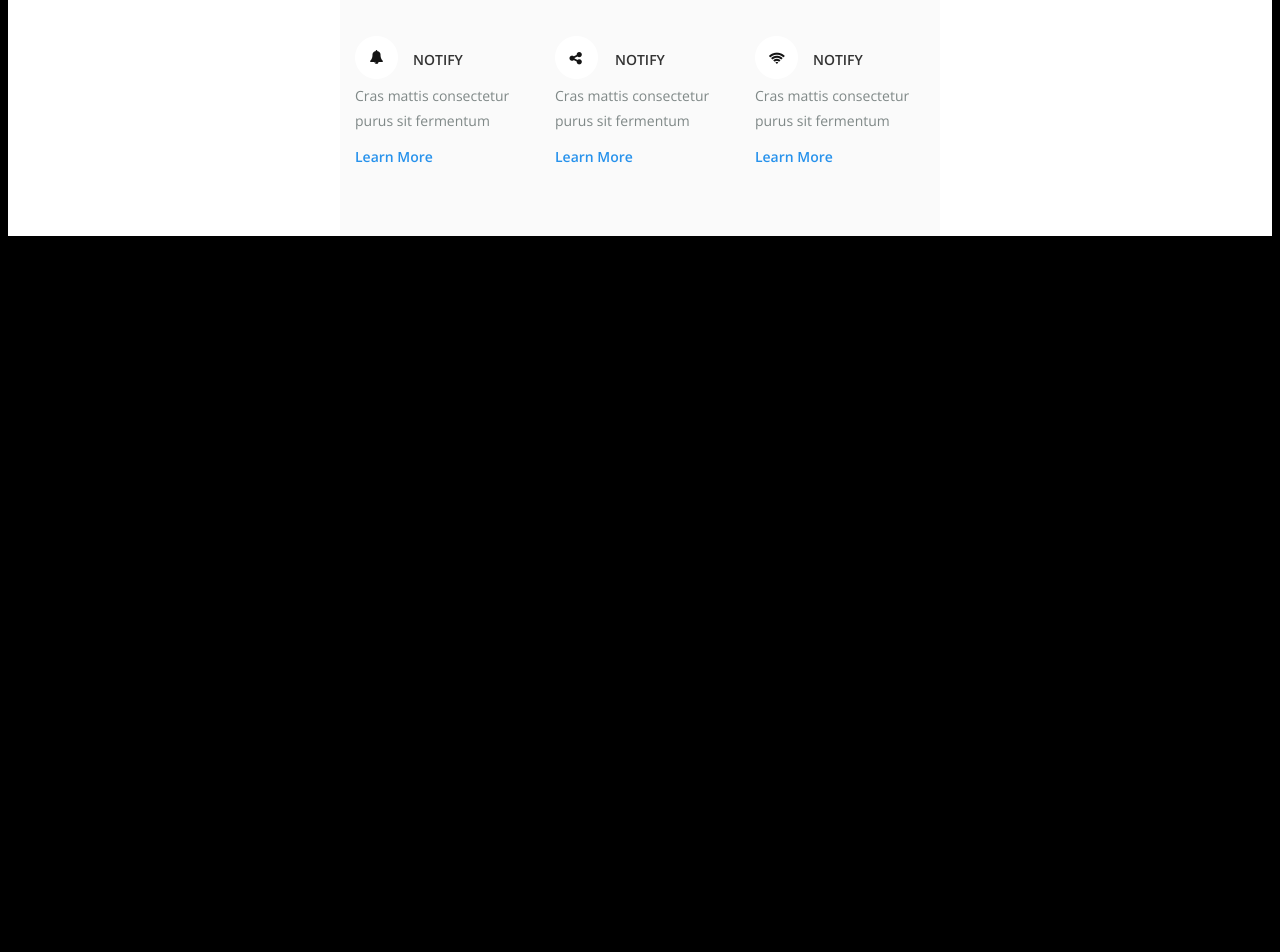
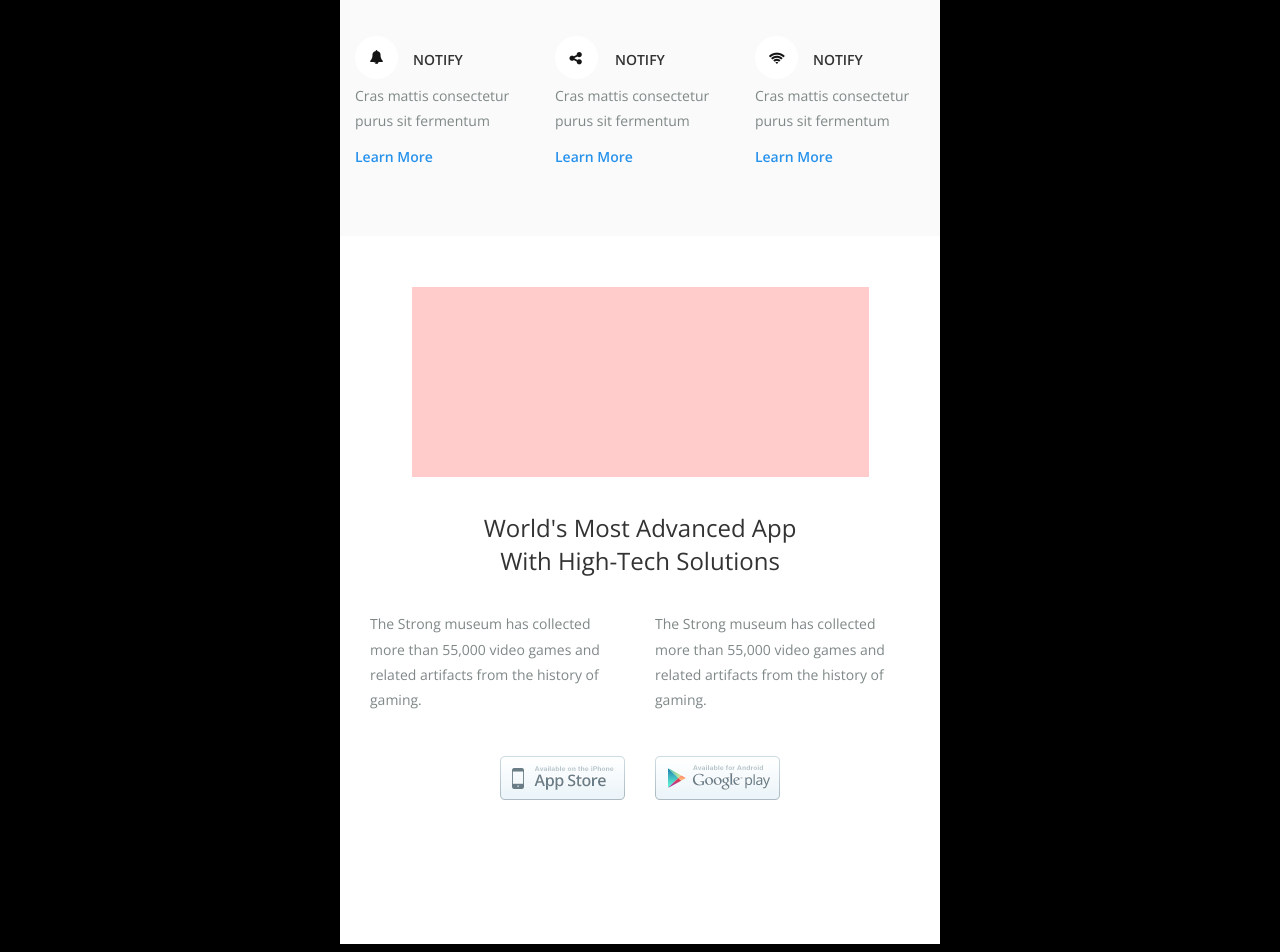
Before and after one commit to DreamEcho100/coding_phase-responsive_html_emails_course, a website: page index.html in a window 1280 px wide. Shown: the part 531-1483 px from the top of the page. Before the commit the page ends 800 px from the top, so only its background shows below. Drawn offline with nearby package versions, Linux system fonts and the light colour scheme; files whose address does not match are found by name.

Commit message:
Adding the _advance_ row

```diff
--- a/index.html
+++ b/index.html
@@ -26,19 +26,18 @@ https://www.w3schools.com/tags/tag_doctype.asp -->
 	</head>
 	<body style="background-color: black">
 		<!-- Start of the HTML Email -->
-		<table
-			id="app"
-			style="background-color: white"
-			width="100%"
-			border="0"
-			cellspacing="0"
-			cellpadding="0"
-		>
+		<table id="app" width="100%" border="0" cellspacing="0" cellpadding="0">
 			<tr>
 				<td align="center">
 					<!-- Start of the container -->
 					<!-- class="0" -->
-					<table width="600" border="0" cellspacing="0" cellpadding="0">
+					<table
+						style="background-color: white"
+						width="600"
+						border="0"
+						cellspacing="0"
+						cellpadding="0"
+					>
 						<!-- align="center" -->
 						<!-- Start of the header row -->
 						<tr>
@@ -488,11 +487,144 @@ https://www.w3schools.com/tags/tag_doctype.asp -->
 						</tr>
 						<!-- End of the lets-you row -->
 
-						<!-- Start of the main row -->
+						<!-- Start of the advance row -->
 						<tr>
-							<td></td>
+							<td>
+								<table
+									class="advance-table"
+									width="100%"
+									border="0"
+									cellspacing="0"
+									cellpadding="0"
+									style="padding: 15px 15px 70px 15px; background: white"
+								>
+									<tbody>
+										<tr>
+											<td style="padding: 36px 0 5px 0" align="center">
+												<img
+													src="./images/image_head.jpg"
+													class="model with apple watch"
+												/>
+											</td>
+										</tr>
+										<tr>
+											<td align="center">
+												<h3
+													style="
+														font-family: 'Open Sans', 'Helvetica Neue',
+															Helvetica, Arial, 'Lucida Grande', sans-serif;
+														color: #333333;
+														padding: 25px 0 5px 0;
+														font-weight: 300;
+														text-transform: capitalize;
+														font-size: 24px;
+														margin: 0;
+													"
+												>
+													World's
+													<span style="font-weight: 400">most advanced App</span
+													><br />
+													with High-Tech solutions
+												</h3>
+											</td>
+										</tr>
+										<tr>
+											<td>
+												<table
+													class="advance-table"
+													width="50%"
+													border="0"
+													cellspacing="0"
+													cellpadding="0"
+													style="
+														padding: 15px 15px 70px 15px;
+														background: white;
+													"
+													align="left"
+												>
+													<tbody>
+														<tr>
+															<td>
+																<p
+																	style="
+																		font-family: 'Open Sans', 'Helvetica Neue',
+																			Helvetica, Arial, 'Lucida Grande',
+																			sans-serif;
+																		color: #7f8887;
+																		font-weight: 400;
+																		line-height: 1.8;
+																		font-size: 14px;
+																		padding: 0 0 30px;
+																	"
+																>
+																	The Strong museum has collected more than
+																	55,000 video games and related artifacts from
+																	the history of gaming.
+																</p>
+															</td>
+														</tr>
+														<tr>
+															<td class="left-store" align="right">
+																<img
+																	src="./images/appstore.png"
+																	alt="logo of apple appstore"
+																/>
+															</td>
+														</tr>
+													</tbody>
+												</table>
+												<table
+													class="advance-table"
+													width="50%"
+													border="0"
+													cellspacing="0"
+													cellpadding="0"
+													style="
+														padding: 15px 15px 70px 15px;
+														background: white;
+													"
+													align="right"
+												>
+													<tbody>
+														<tr>
+															<td>
+																<p
+																	style="
+																		font-family: 'Open Sans', 'Helvetica Neue',
+																			Helvetica, Arial, 'Lucida Grande',
+																			sans-serif;
+																		color: #7f8887;
+																		font-weight: 400;
+																		line-height: 1.8;
+																		font-size: 14px;
+																		padding: 0 0 30px;
+																	"
+																>
+																	The Strong museum has collected more than
+																	55,000 video games and related artifacts from
+																	the history of gaming.
+																</p>
+															</td>
+														</tr>
+														<tr>
+															<td class="right-store" align="left">
+																<img
+																	src="./images/playstore.png"
+																	alt="logo for android playstore"
+																/>
+															</td>
+														</tr>
+													</tbody>
+												</table>
+												<!-- <td align="right">&gt;</td>
+											<td align="left">&lt;</td> -->
+											</td>
+										</tr>
+									</tbody>
+								</table>
+							</td>
 						</tr>
-						<!-- End of the main row -->
+						<!-- End of the advance row -->
 
 						<!-- Start of the main row -->
 						<tr>
```
Also changed, not shown: src/_notes.md (+1 -1 lines).
